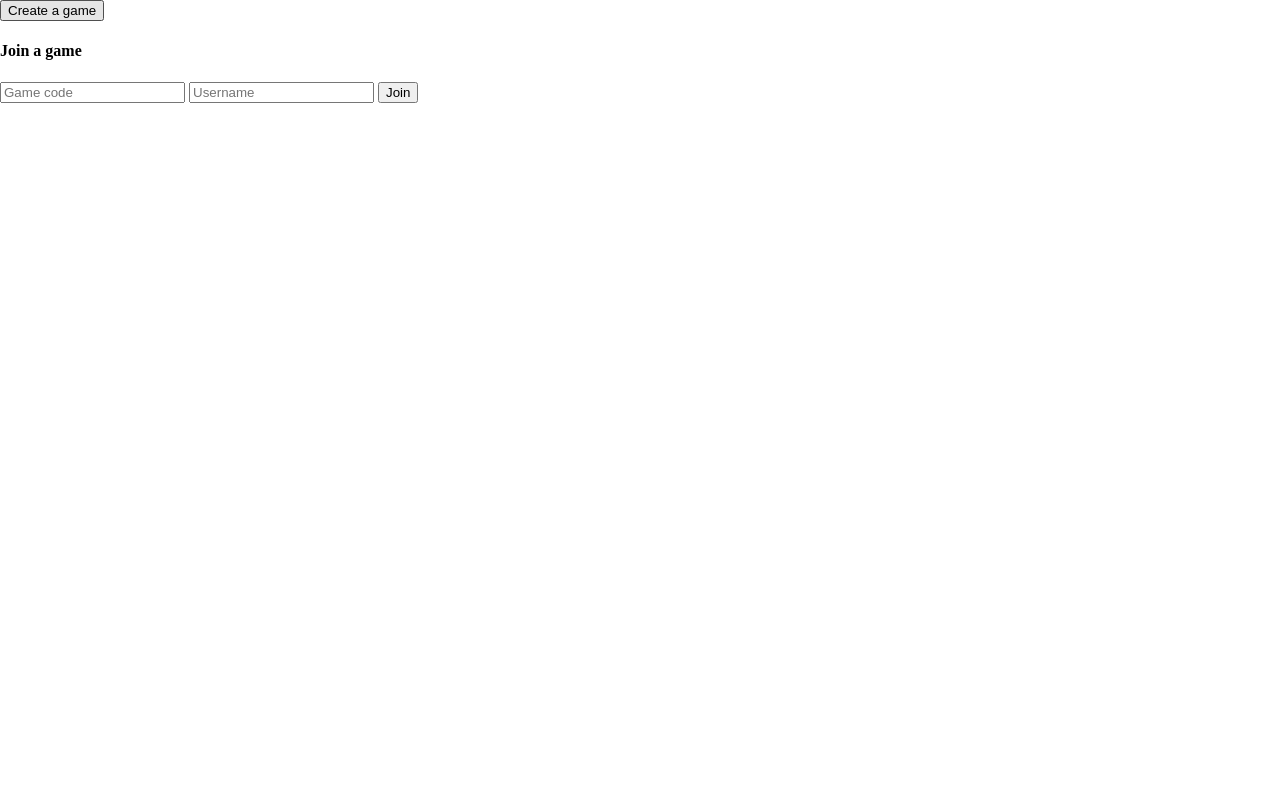
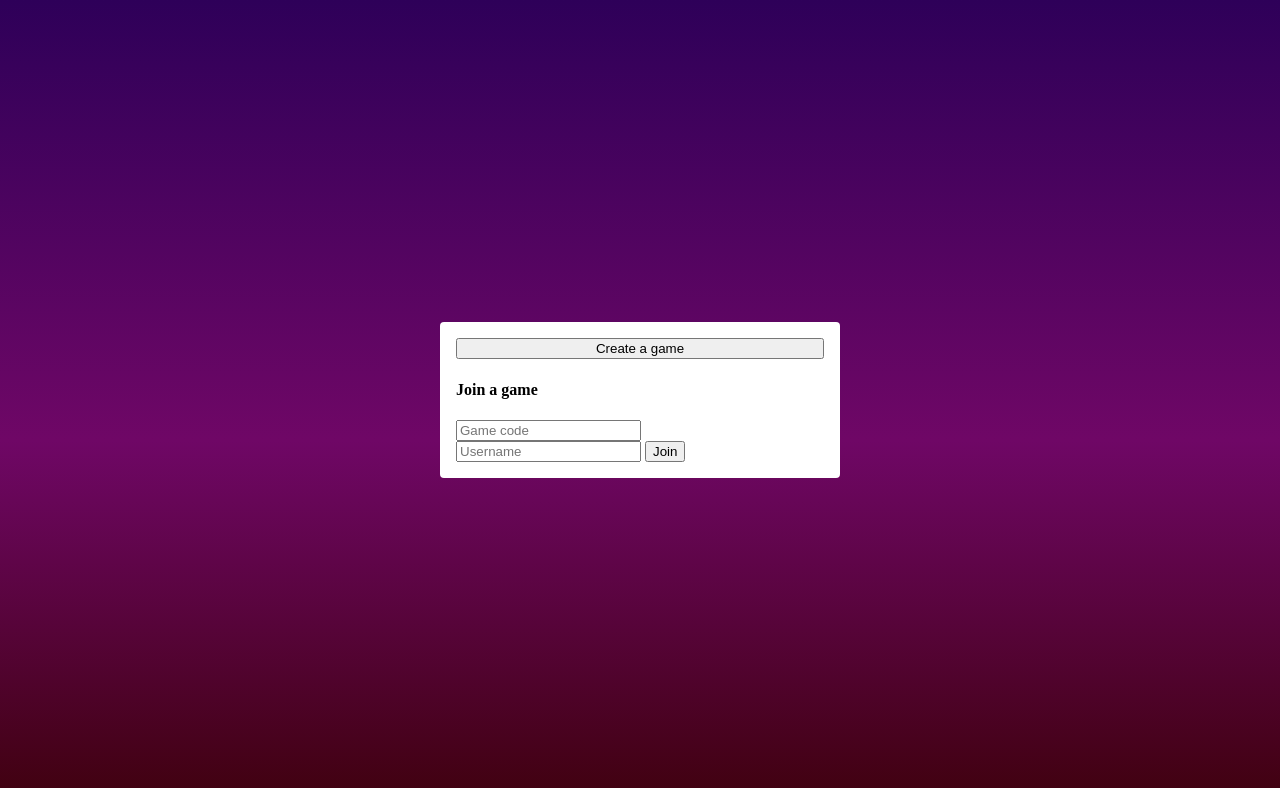
Before and after one commit to Mark-A-Williams/hackathon-retrogame, a website built with webpack: page src/Web.UI/index.html in a window 1280 px wide. Built offline with nearby package versions, Linux system fonts and the light colour scheme; what @microsoft/signalr would draw is missing.

Commit message:
Add some menu  and body styles

```diff
--- a/src/Web.UI/index.html
+++ b/src/Web.UI/index.html
@@ -6,6 +6,7 @@
 </head>
 <body>
     <div id="menu-view" class="view">
+        <div class="menu-container">
             <button id="newGameButton">Create a game</button>
             <h4>Join a game</h4>
             <form id="joinGameForm">
@@ -13,6 +14,7 @@
                 <input id="userNameInput" type="text" placeholder="Username" />
                 <button type="submit">Join</button>
             </form>
+        </div>
     </div>
     <div id="paddle-view" class="view">
         <input id="paddle" type="range" min="0" max="1" value="0.5" class="touch-slider" step="0.01">
--- a/src/Web.UI/styles/main.css
+++ b/src/Web.UI/styles/main.css
@@ -8,6 +8,15 @@ html,
 body {
   margin: 0;
   padding: 0;
+  width: 100vw;
+  height: 100vh;
+  background: rgb(46, 0, 89);
+  background: linear-gradient(
+    180deg,
+    rgba(46, 0, 89, 1) 0%,
+    rgba(111, 7, 102, 1) 55%,
+    rgba(64, 1, 15, 1) 100%
+  );
 }
 
 .view {
@@ -18,29 +27,28 @@ body {
   display: block;
 }
 
-.input-zone {
-  align-items: center;
-  display: flex;
-  flex-direction: row;
-  margin: 10px;
+#menu-view {
+  width: 100%;
+  height: 100%;
 }
 
-.input-zone-input {
-  flex: 1;
-  margin-right: 10px;
+#menu-view.visible {
+  display: flex;
+  flex-direction: column;
+  align-items: center;
+  justify-content: center;
 }
 
-.message-author {
-  font-weight: bold;
-}
-
-.messages {
-  border: 1px solid #000;
-  margin: 10px;
-  max-height: 300px;
-  min-height: 300px;
-  overflow-y: auto;
-  padding: 5px;
+.menu-container {
+  display: flex;
+  flex-direction: column;
+  align-items: stretch;
+  justify-content: center;
+  width: 100%;
+  max-width: 400px;
+  background: white;
+  padding: 1rem;
+  border-radius: 4px;
 }
 
 .frame-button {
```
Lines whose indentation alone changed are shown as unchanged.
